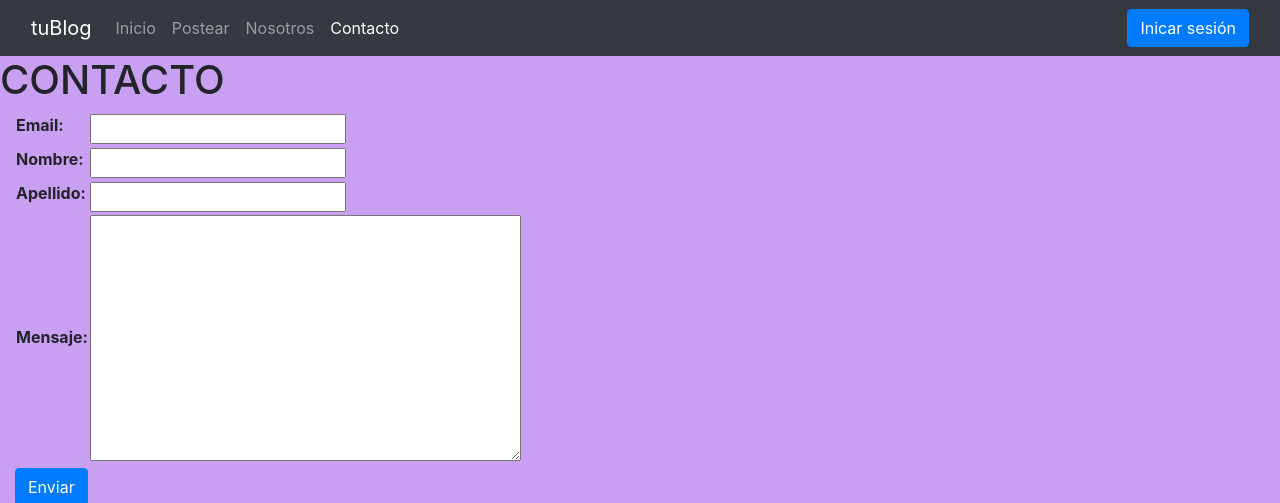
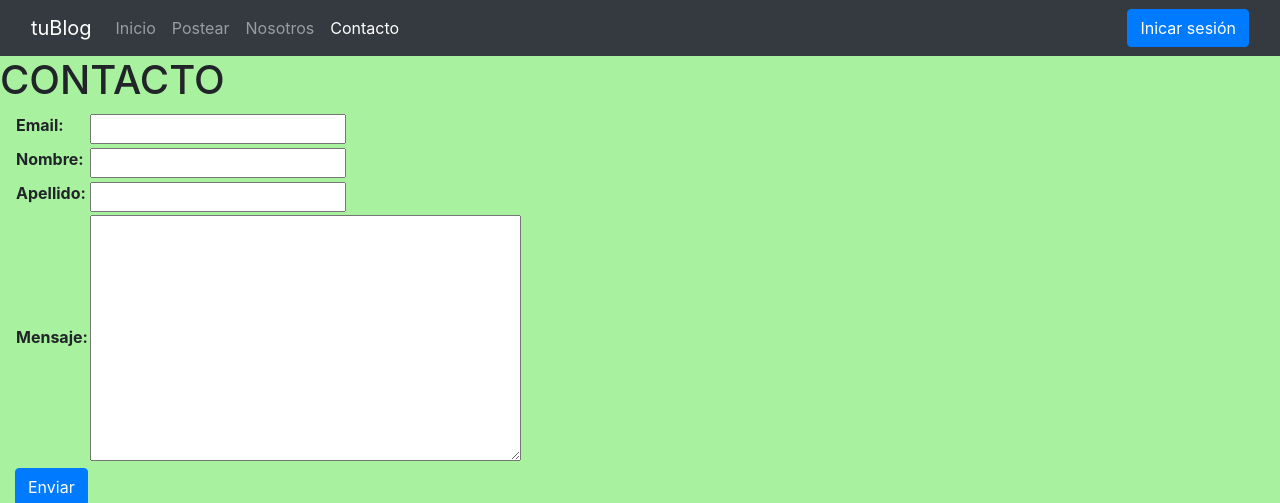
Before and after one commit to zma99/tublog, a Django app: page /contacto/ in a window 1280 px wide. Shown: the top 503 px of the page. Run offline with Django 3.2, Linux system fonts and the light colour scheme; some libraries are stand-ins or nearby versions.

Commit message:
se actualizo pagina contacto

```diff
--- a/static/css/styles.css
+++ b/static/css/styles.css
@@ -1,7 +1,3 @@
-body {
-    background-color: rgba(43, 226, 104, 0.253)
-}
-
 .footer {
     background-color: #D1C4E9;
     margin: 0px auto;
--- a/templates/contacto.html
+++ b/templates/contacto.html
@@ -17,7 +17,7 @@
 
 <style>
         body {
-        background-color:rgba(137, 43, 226, 0.452)
+        background-color: rgba(64, 226, 43, 0.452)
         }
 </style>
 
@@ -39,6 +39,21 @@
 
 
 
+<div class="container">
+    <div class="row row-content justify-content-center">
+        <div class="col-ms-auto">
+
+            <div class="text-center">
+                <img src="https://encrypted-tbn0.gstatic.com/images?q=tbn:ANd9GcTSNjACmMIiM1W2V3l3Uo-dBV_HtePhuTZTpg&usqp=CAU" class="rounded" alt="..." width="1000" height="200">
+              </div>
+
+
+
+        </div>
+    </div>
+</div>
+
+
 
 
 {% endblock body %}
--- a/templates/nosotros.html
+++ b/templates/nosotros.html
@@ -14,6 +14,12 @@
 
 
 {% block body %}
+
+<style>
+    body {
+    background-color:rgba(43, 226, 150, 0.452)
+    }
+</style>
 
 <div class="jumbotron jumbotron-fluid">
     <div class="container">
--- a/templates/postear.html
+++ b/templates/postear.html
@@ -14,6 +14,12 @@
 
 {% block body %}
 
+<style>
+    body {
+    background-color:rgba(43, 226, 150, 0.452)
+    }
+</style>
+
 <h1>Página de posteos</h1>
 
 {% endblock body %}
```
Also changed, not shown: templates/inicio.html (+8 -0 lines), tublog/settings.py (line endings or trailing spaces).
